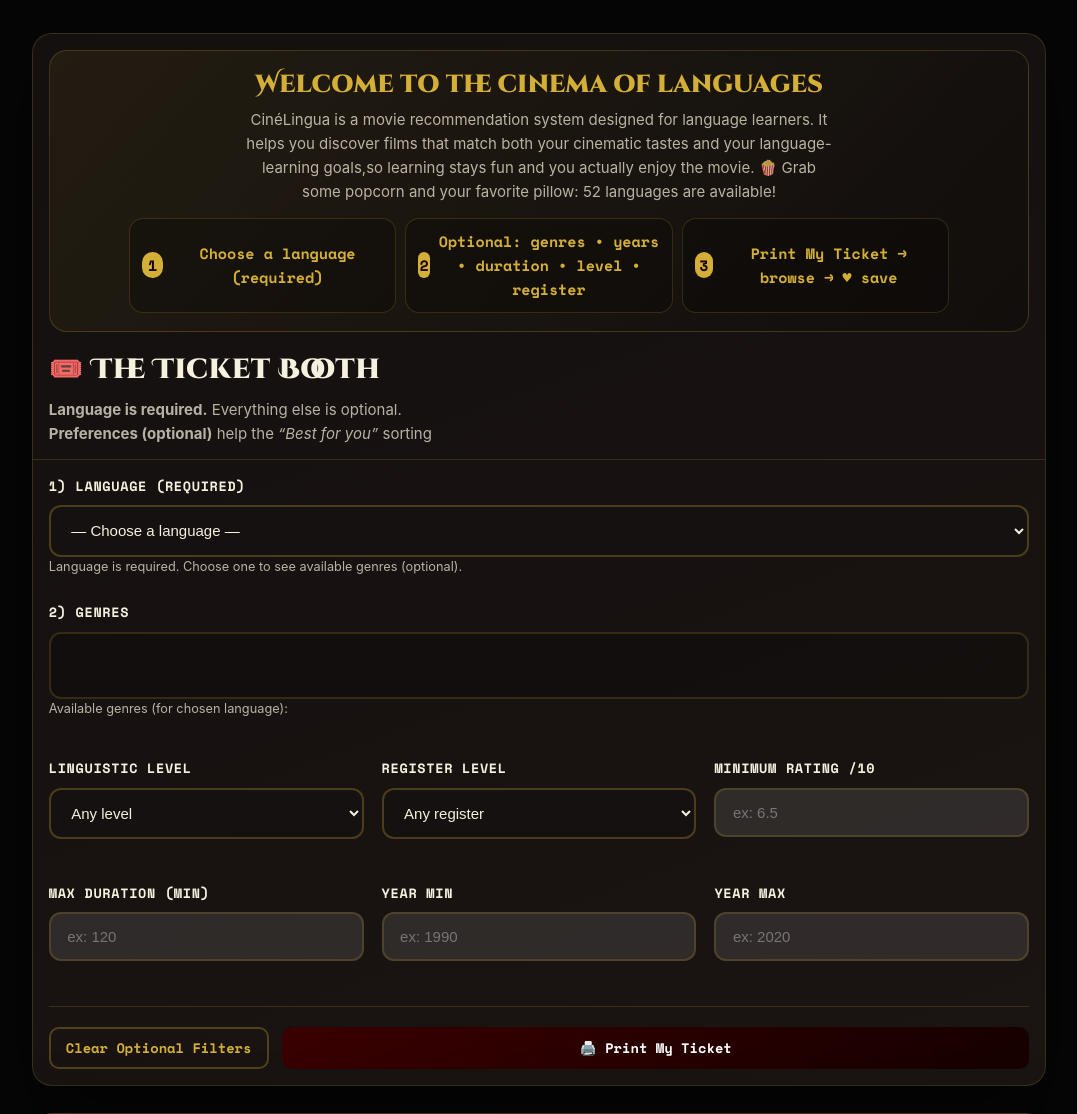
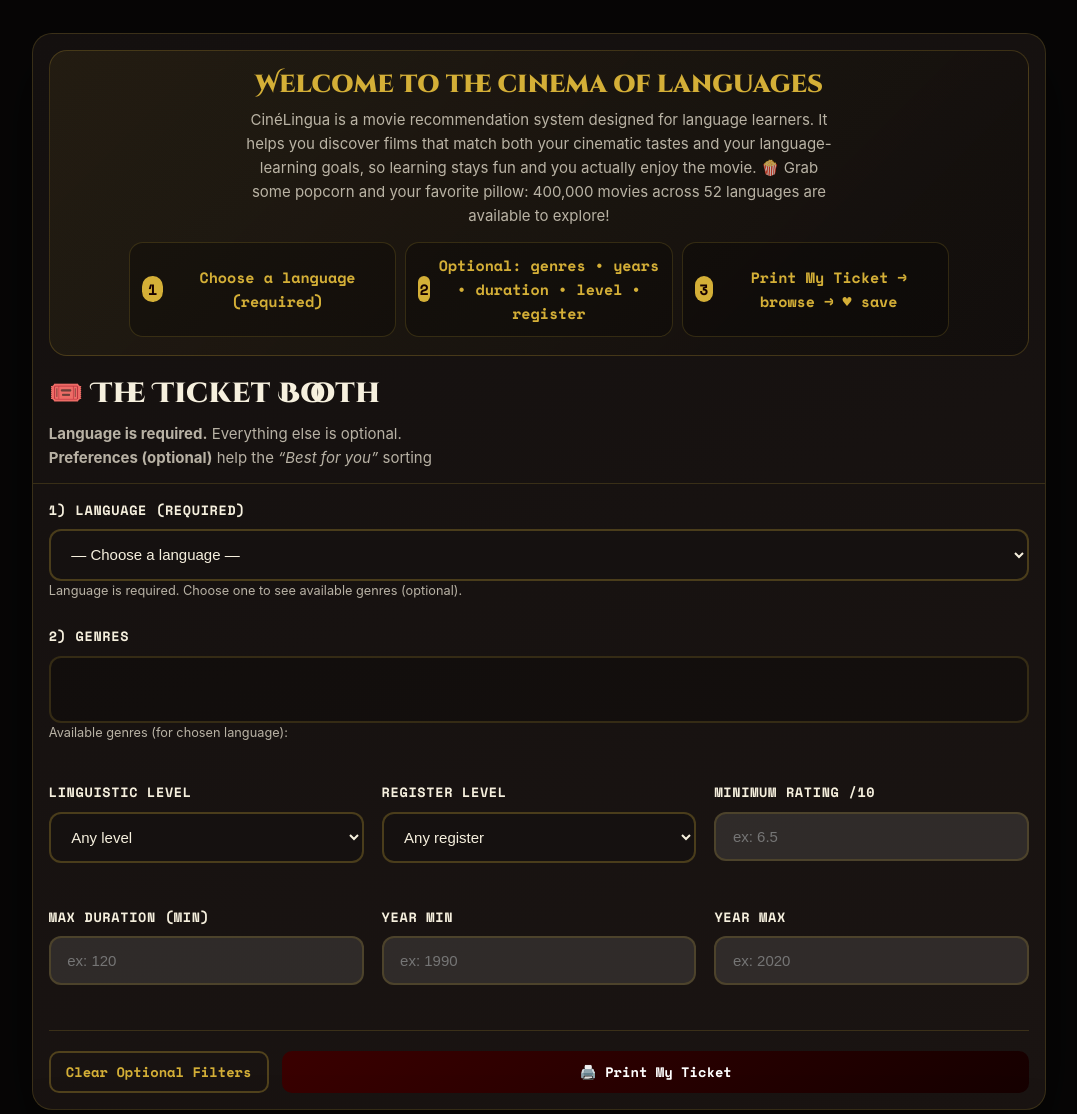
Before and after one commit to Lenarbrs/Rebours_Lena_Website, a Flask app: page / in a window 1280 px wide. Shown: the part 83-1197 px from the top of the page, without its empty margins (101-1178 px from the left). Run offline with Flask 3, Linux system fonts and the light colour scheme; data that the repository does not hold is empty; some libraries are stand-ins or nearby versions.

Commit message:
Update index.html

```diff
--- a/templates/index.html
+++ b/templates/index.html
@@ -91,10 +91,10 @@
               <p class="hero__lead">
                 CinéLingua is a movie recommendation system designed for
                 language learners. It helps you discover films that match both
-                your cinematic tastes and your language-learning goals,so
+                your cinematic tastes and your language-learning goals, so
                 learning stays fun and you actually enjoy the movie. 🍿 Grab
-                some popcorn and your favorite pillow: 52 languages are
-                available!
+                some popcorn and your favorite pillow: 400,000 movies across 52
+                languages are available to explore!
               </p>
 
               <div class="hero__steps" role="list" aria-label="How it works">
```
